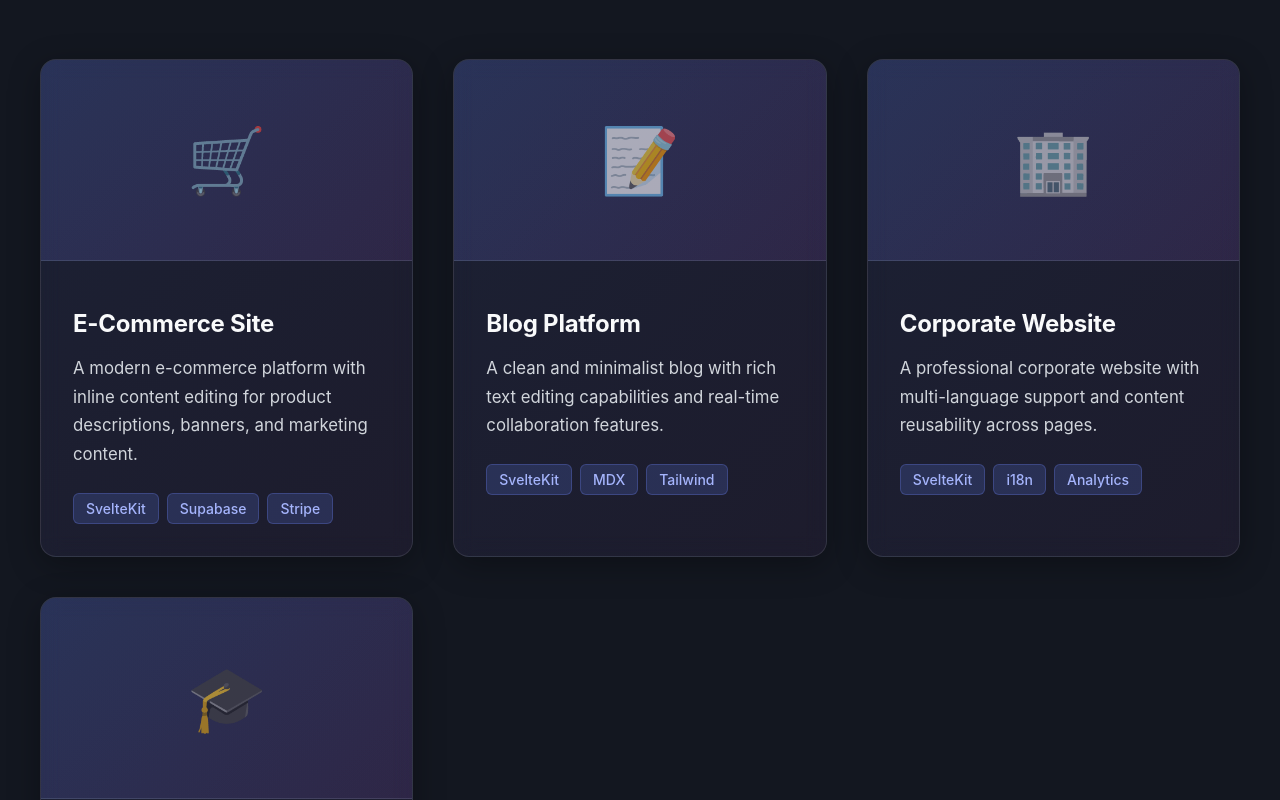
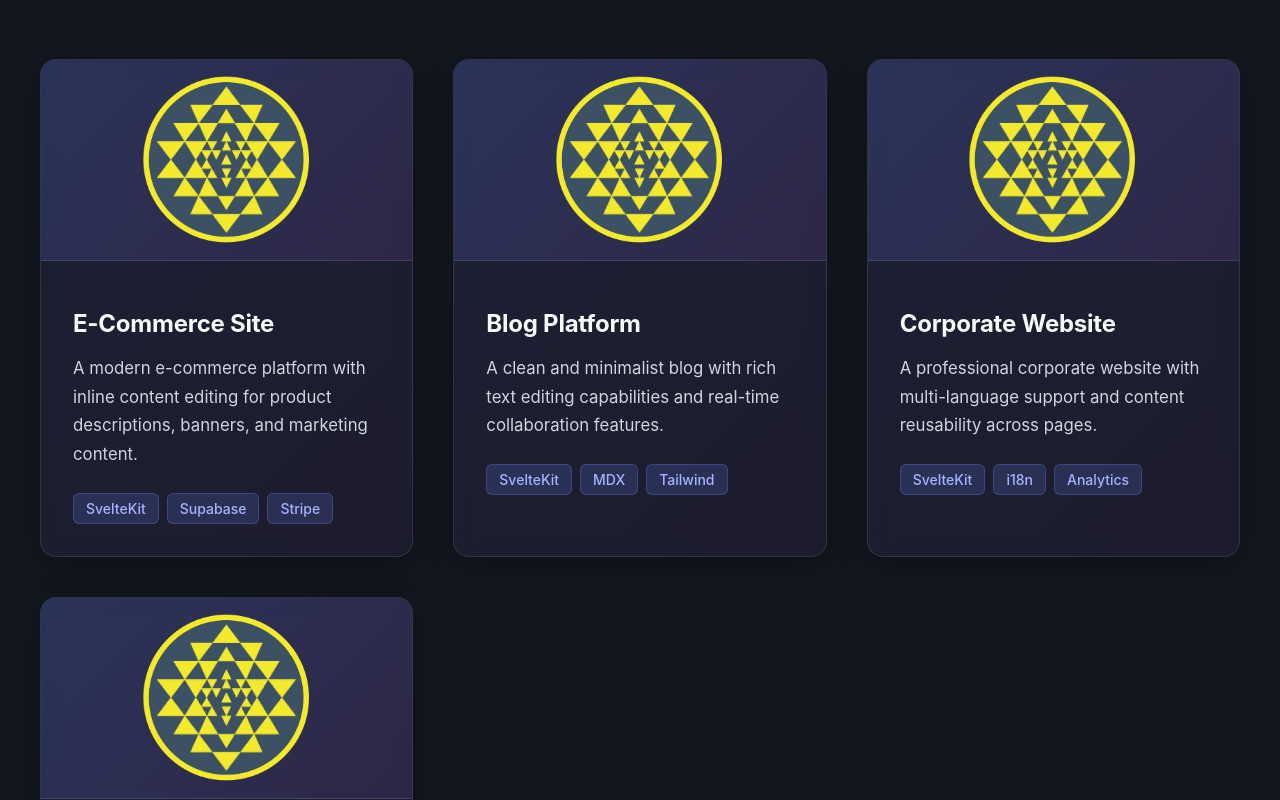
Before and after one commit to jtvberg/editify, a SvelteKit app: page /portfolio in a window 1280 px wide. Shown: the part 400-1200 px from the top of the page. Built offline with nearby package versions, Linux system fonts and the light colour scheme; no server answers; the database is empty.

Commit message:
change repeat types

```diff
--- a/src/routes/portfolio/+page.svelte
+++ b/src/routes/portfolio/+page.svelte
@@ -2,6 +2,7 @@
 	import { cmsStore, cms } from '$lib';
 	import Header from '$lib/components/Header.svelte';
 	import Footer from '$lib/components/Footer.svelte';
+	import defaultCardImage from '$lib/assets/default_image_small.png';
 
 	const project1Tags = ['SvelteKit', 'Supabase', 'Stripe'];
 	const project2Tags = ['SvelteKit', 'MDX', 'Tailwind'];
@@ -25,11 +26,7 @@
 		<div class="project-grid">
 			<article class="project-card">
 				<div data-cms-ref="portfolio.project1.image" data-cms-type="image" class="project-image image" use:cms>
-					{#if $cmsStore['portfolio.project1.image']?.content}
-						<img src={$cmsStore['portfolio.project1.image']?.content} alt="" />
-					{:else}
-						<div class="placeholder-image">🛒</div>
-					{/if}
+					<img src={$cmsStore['portfolio.project1.image']?.content || defaultCardImage} alt="" />
 				</div>
 				<div class="project-content">
 					<h3 data-cms-ref="portfolio.project1.title" data-cms-type="text" use:cms>
@@ -48,11 +45,7 @@
 
 			<article class="project-card">
 				<div data-cms-ref="portfolio.project2.image" data-cms-type="image" class="project-image image" use:cms>
-					{#if $cmsStore['portfolio.project2.image']?.content}
-						<img src={$cmsStore['portfolio.project2.image']?.content} alt="" />
-					{:else}
-						<div class="placeholder-image">📝</div>
-					{/if}
+					<img src={$cmsStore['portfolio.project2.image']?.content || defaultCardImage} alt="" />
 				</div>
 				<div class="project-content">
 					<h3 data-cms-ref="portfolio.project2.title" data-cms-type="text" use:cms>
@@ -71,11 +64,7 @@
 
 			<article class="project-card">
 				<div data-cms-ref="portfolio.project3.image" data-cms-type="image" class="project-image image" use:cms>
-					{#if $cmsStore['portfolio.project3.image']?.content}
-						<img src={$cmsStore['portfolio.project3.image']?.content} alt="" />
-					{:else}
-						<div class="placeholder-image">🏢</div>
-					{/if}
+					<img src={$cmsStore['portfolio.project3.image']?.content || defaultCardImage} alt="" />
 				</div>
 				<div class="project-content">
 					<h3 data-cms-ref="portfolio.project3.title" data-cms-type="text" use:cms>
@@ -94,11 +83,7 @@
 
 			<article class="project-card">
 				<div data-cms-ref="portfolio.project4.image" data-cms-type="image" class="project-image image" use:cms>
-					{#if $cmsStore['portfolio.project4.image']?.content}
-						<img src={$cmsStore['portfolio.project4.image']?.content} alt="" />
-					{:else}
-						<div class="placeholder-image">🎓</div>
-					{/if}
+					<img src={$cmsStore['portfolio.project4.image']?.content || defaultCardImage} alt="" />
 				</div>
 				<div class="project-content">
 					<h3 data-cms-ref="portfolio.project4.title" data-cms-type="text" use:cms>
@@ -191,11 +176,6 @@
 		border-bottom: 1px solid #ffffff1a;
 	}
 
-	.placeholder-image {
-		font-size: 4rem;
-		opacity: 0.6;
-	}
-
 	.project-content {
 		padding: 2rem;
 	}
```
Also changed, not shown: src/lib/assets/default_image_small.png (added), src/lib/components/repeatable/Card.svelte (added), src/lib/components/repeatable/FeatureCard.svelte (deleted), src/lib/components/repeatable/ProjectCard.svelte (deleted), src/lib/components/repeatable/Section.svelte (added), src/lib/components/repeatable/Tag.svelte (added), src/lib/components/repeatable/Testimonial.svelte (added), src/lib/components/repeatable/TestimonialCard.svelte (deleted), 1 other file (tests, documents, lock files or other folders).
